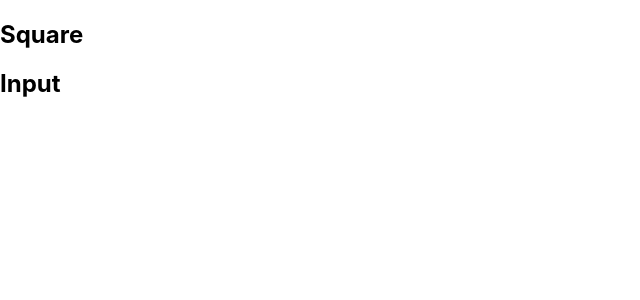
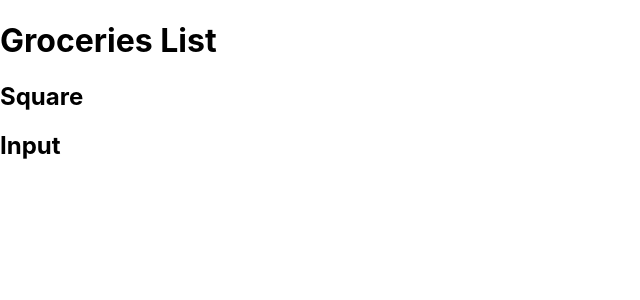
Before and after one commit to Gabeaya/React-Grocery-List-Dave-Gray-Tutorial-, a React (Create React App) app: page / in a window 1280 px wide. Shown: the top 300 px of the page, without its empty margins (0-640 px from the left). Built offline with nearby package versions, Linux system fonts and the light colour scheme.

Commit message:
Add a header and content component to put up some beginners text.

```diff
--- a/src/App.js
+++ b/src/App.js
@@ -1,9 +1,11 @@
 import Square from "./Square";
 import  Input from "./Input";
+import  {Header}  from "./Header";
 
 function App() {
   return (
     <div className="App">
+      <Header />
       <Square />
       <Input />
     </div>
--- /dev/null
+++ b/src/Header.js
@@ -0,0 +1,9 @@
+import React from 'react'
+
+export const Header = () => {
+  return (
+    <header>
+      <h1> Groceries List</h1>
+    </header>
+  )
+}
```
Also changed, not shown: src/Content.js (added, +18 -0 lines).
